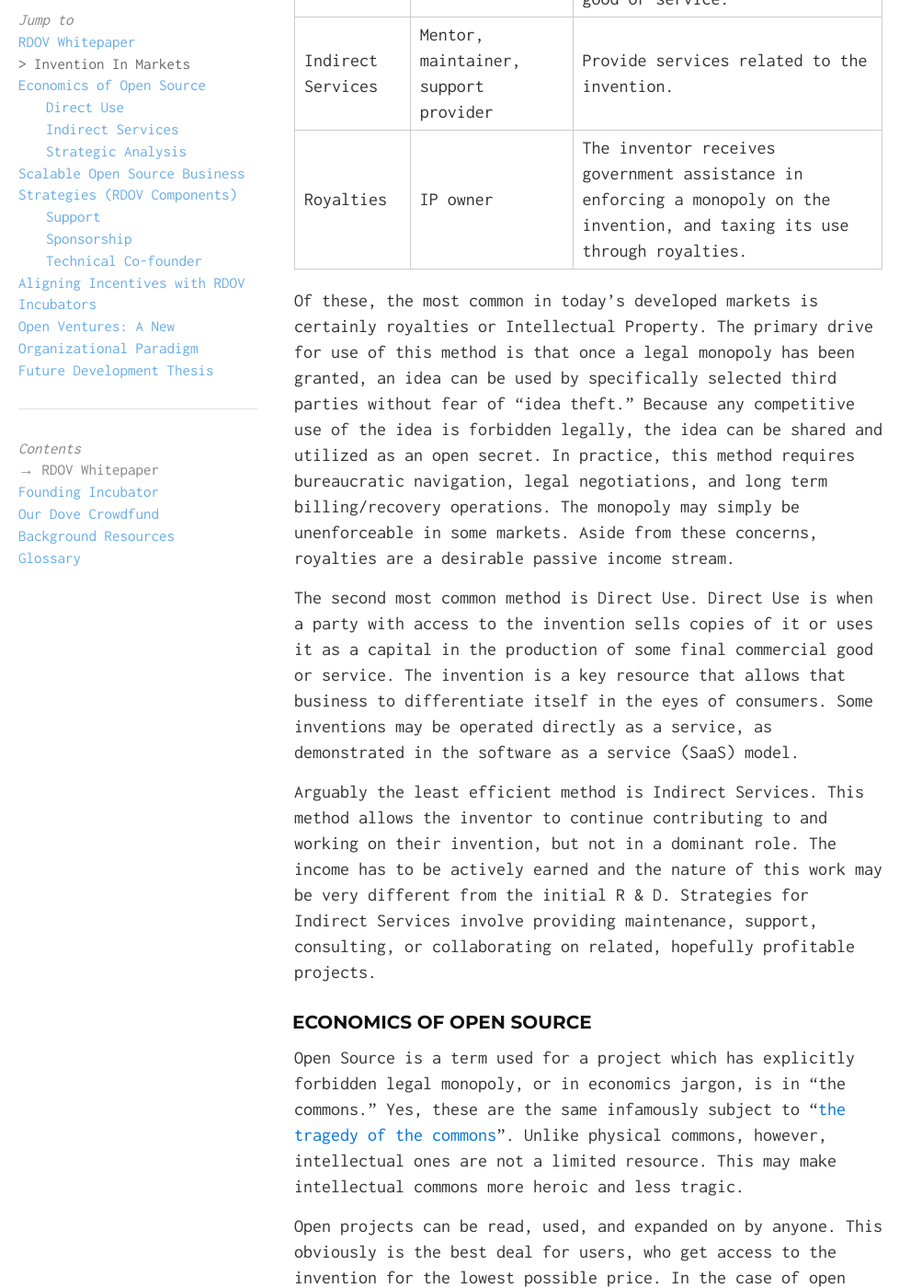
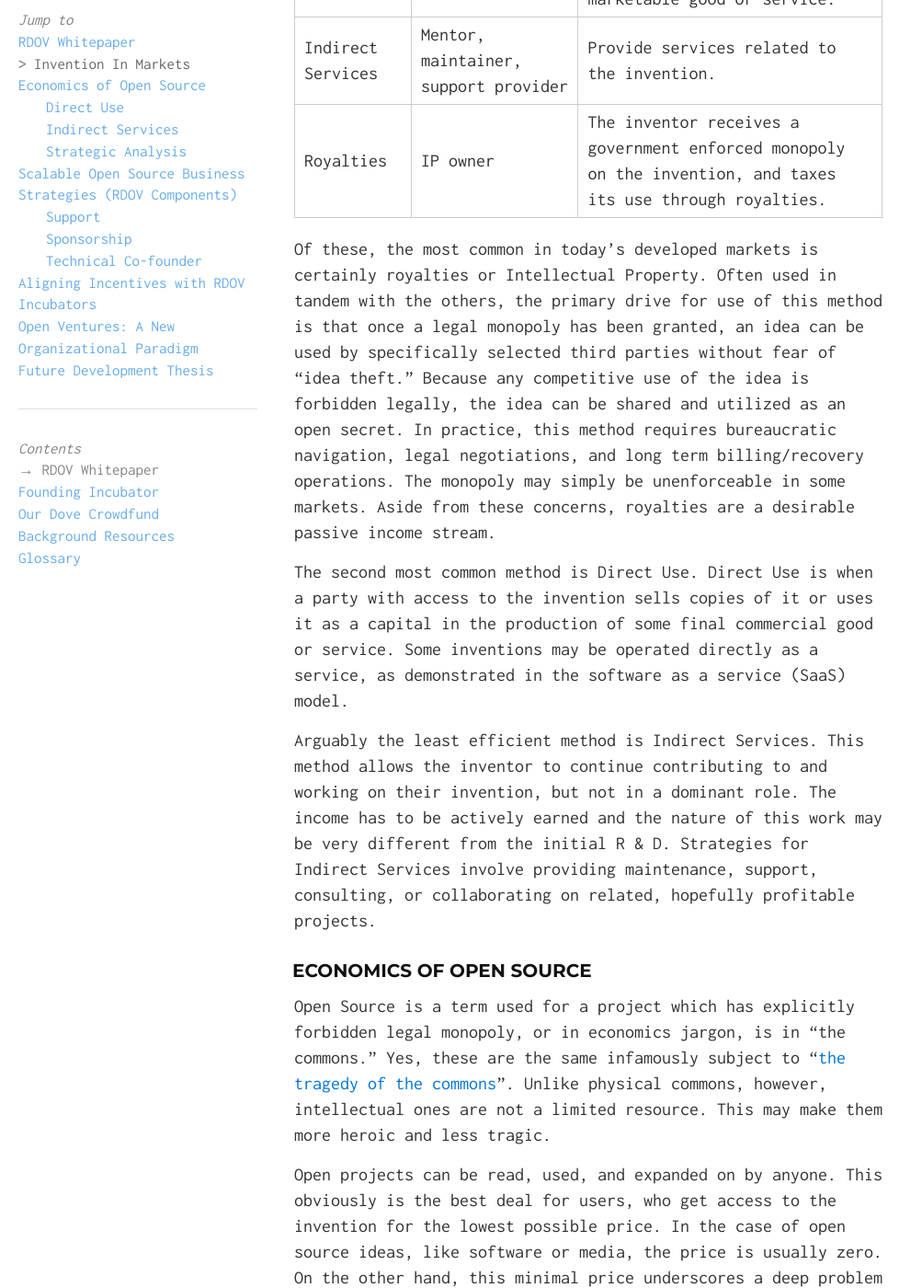
Before and after one commit to rdov/rdov.github.io, a Jekyll site: the page built from rdov_whitepaper.md, in a window 1280 px wide and 1400 px high, scrolled down 930 px. Shown: the whole window at 92% size, without its empty margins (0-1003 px from the left). Built offline with Jekyll 4.4.1, drawn with Linux system fonts in a browser that asks for light colours; nearby versions of some CDN libraries.

Commit message:
prettification and cleanup of unused images

```diff
--- a/rdov_whitepaper.md
+++ b/rdov_whitepaper.md
@@ -16,17 +16,17 @@ In a market, being an inventor alone is not enough to pay the bills. An inventor
 |---------------------|--------------------------------------|------------------------------------------------------------------------------------------------------------------------------------|
 |Direct Use           | Salesman, Operator                   | Sell copies of the invention or use the invention as capital to produce some other marketable good or service.        |
 |Indirect Services    | Mentor, maintainer, support provider | Provide services related to the invention.                                                        |
-|Royalties            | IP owner                             | The inventor receives government assistance in enforcing a monopoly on the invention, and taxing its use through royalties.        |
+|Royalties            | IP owner                             | The inventor receives a government enforced monopoly on the invention, and taxes its use through royalties.        |
 
-Of these, the most common in today's developed markets is certainly royalties or Intellectual Property. The primary drive for use of this method is that once a legal monopoly has been granted, an idea can be used by specifically selected third parties without fear of "idea theft." Because any competitive use of the idea is forbidden legally, the idea can be shared and utilized as an open secret. In practice, this method requires bureaucratic navigation, legal negotiations, and long term billing/recovery operations. The monopoly may simply be unenforceable in some markets. Aside from these concerns, royalties are a desirable passive income stream.
+Of these, the most common in today's developed markets is certainly royalties or Intellectual Property. Often used in tandem with the others, the primary drive for use of this method is that once a legal monopoly has been granted, an idea can be used by specifically selected third parties without fear of "idea theft." Because any competitive use of the idea is forbidden legally, the idea can be shared and utilized as an open secret. In practice, this method requires bureaucratic navigation, legal negotiations, and long term billing/recovery operations. The monopoly may simply be unenforceable in some markets. Aside from these concerns, royalties are a desirable passive income stream.
 
-The second most common method is Direct Use. Direct Use is when a party with access to the invention sells copies of it or uses it as a capital in the production of some final commercial good or service. The invention is a key resource that allows that business to differentiate itself in the eyes of consumers. Some inventions may be operated directly as a service, as demonstrated in the software as a service (SaaS) model.
+The second most common method is Direct Use. Direct Use is when a party with access to the invention sells copies of it or uses it as a capital in the production of some final commercial good or service. Some inventions may be operated directly as a service, as demonstrated in the software as a service (SaaS) model.
 
 Arguably the least efficient method is Indirect Services. This method allows the inventor to continue contributing to and working on their invention, but not in a dominant role. The income has to be actively earned and the nature of this work may be very different from the initial R & D. Strategies for Indirect Services involve providing maintenance, support, consulting, or collaborating on related, hopefully profitable projects.
 
 ### Economics of Open Source
 
-Open Source is a term used for a project which has explicitly forbidden legal monopoly, or in economics jargon, is in "the commons." Yes, these are the same infamously subject to "[the tragedy of the commons](https://en.wikipedia.org/wiki/Tragedy_of_the_commons)". Unlike physical commons, however, intellectual ones are not a limited resource. This may make intellectual commons more heroic and less tragic.
+Open Source is a term used for a project which has explicitly forbidden legal monopoly, or in economics jargon, is in "the commons." Yes, these are the same infamously subject to "[the tragedy of the commons](https://en.wikipedia.org/wiki/Tragedy_of_the_commons)". Unlike physical commons, however, intellectual ones are not a limited resource. This may make them more heroic and less tragic.
 
 Open projects can be read, used, and expanded on by anyone. This obviously is the best deal for users, who get access to the invention for the lowest possible price. In the case of open source ideas, like software or media, the price is usually zero. On the other hand, this minimal price underscores a deep problem for the inventors and contributing developers of the project. How can they recoup the cost of their contributions? Why should they contribute at all?
 
@@ -94,7 +94,7 @@ If accepted, the sponsored project will be given a grant, and will be entitled t
 ##### 6. Operations and Revenue Stream
 As sponsored projects launch and begin their own commercial operations, they enter the main phase of the Support Agreement. They may have ongoing requests both regular and for new/expansive development efforts. The mentor will provide ongoing assistance with these efforts as the agreement specifies. For their part, the sponsored project makes Support Agreement payments to the incubator, where they will be further split between the mentor and sponsor.
 
-![rdov]({{ "/img/RDOV.jpg" | prepend: site.baseurl }})
+![rdov]({{ "/img/RDOV.png" | prepend: site.baseurl }})
 
 How does the RDOV model align incentives?
 
```
Also changed, not shown: Our_Dove_crowdfund.md (+3 -3 lines), img/OurDoveDeck/img0.png (deleted), img/OurDoveDeck/img1.png (deleted), img/OurDoveDeck/img2.png (deleted), img/OurDoveDeck/img3.png (deleted), img/OurDoveDeck/img4.png (deleted), img/OurDoveDeck/img5.png (deleted), img/OurDoveDeck/img6.png (deleted), img/OurDoveDeck/img7.png (deleted), img/OurDoveDeck/img8.png (deleted), img/OurDoveDeck/img9.png (deleted), img/RDOV.jpg (deleted), img/RDOV.png (added), img/Tragedy of inventing in commons.jpg (deleted), 1 other file.
